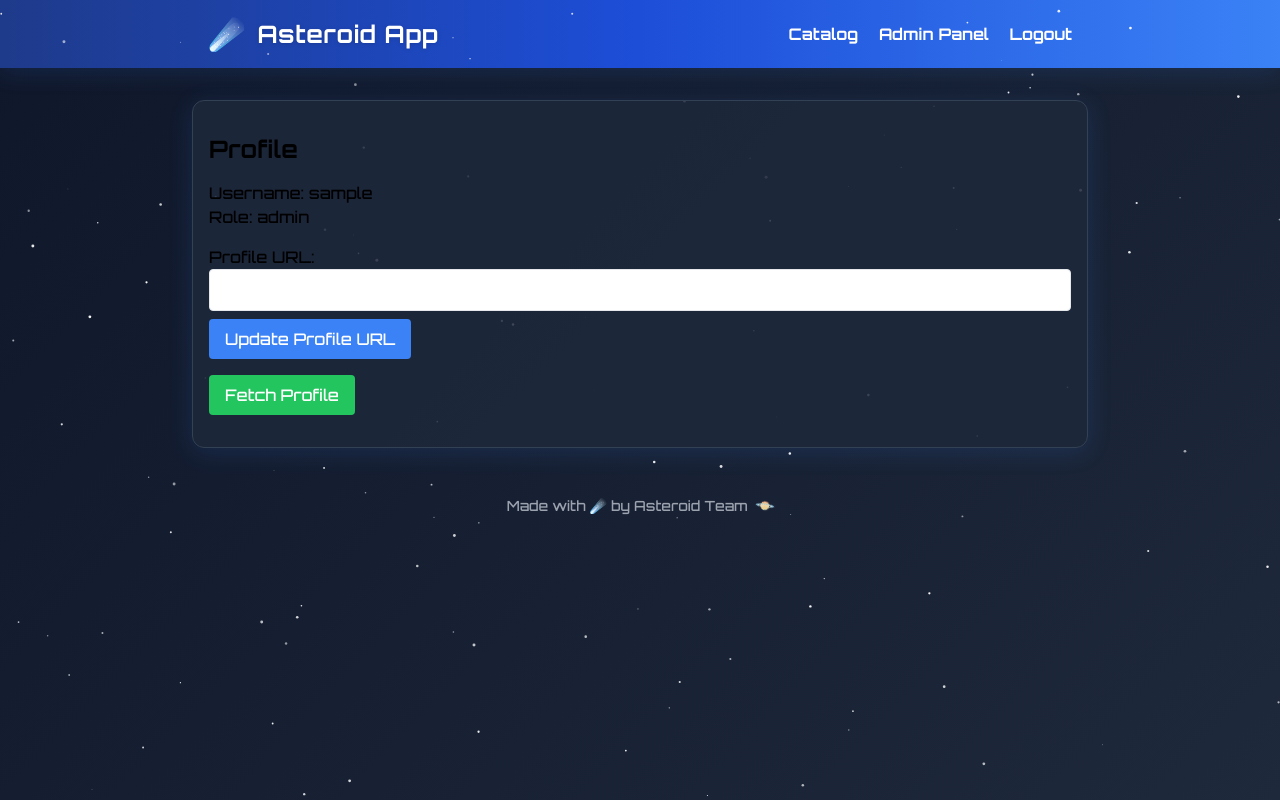
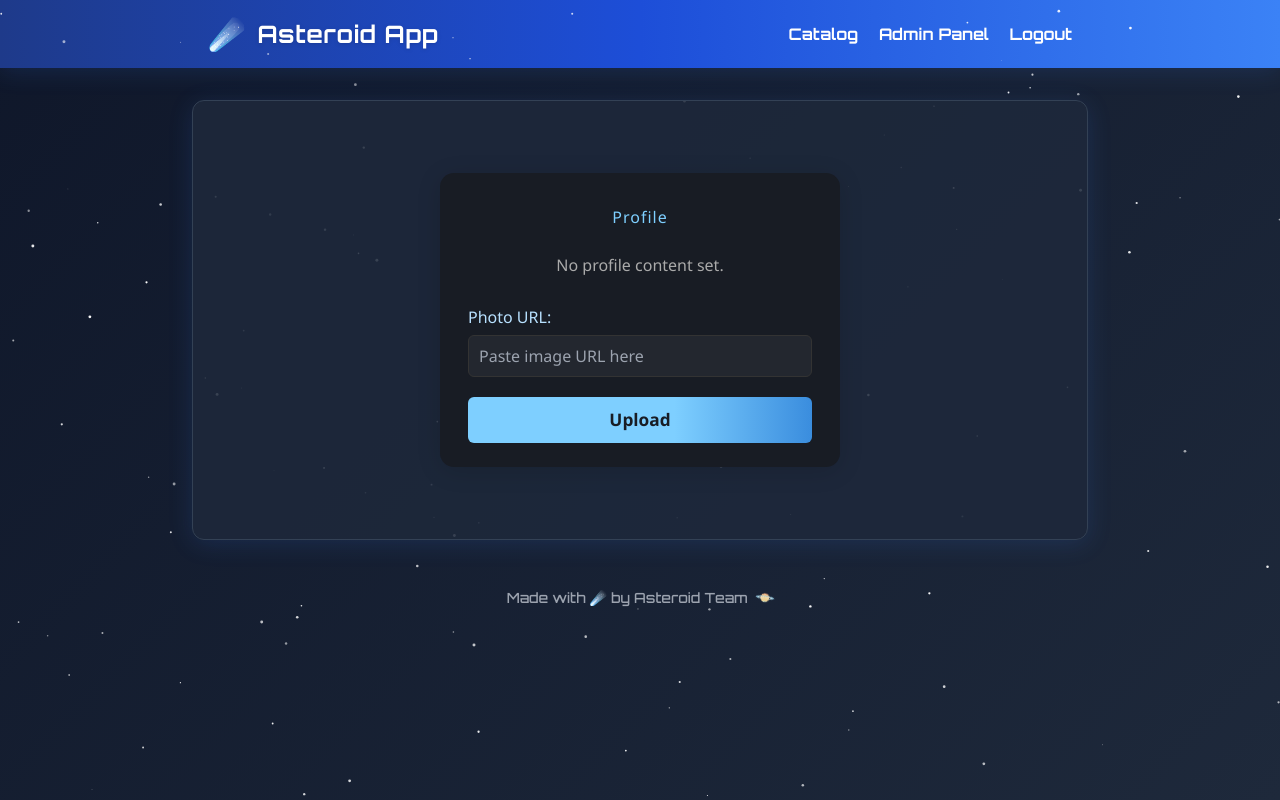
Before and after one commit to ctf-compfest-17/quals-challenges, a Flask app: page /profile in a window 1280 px wide. Run offline with Flask 3, Linux system fonts and the light colour scheme; the visitor is signed in with stand-in values (Sample User, id 1); data comes from the database, SQL or seed files in the repository; some libraries are stand-ins or nearby versions.

Commit message:
Change from fetch_profile to image profile

```diff
--- a/Web-Exploitation/dark-side-of-asteroid/docker-compose.yml
+++ b/Web-Exploitation/dark-side-of-asteroid/docker-compose.yml
@@ -1,6 +1,6 @@
 services:
   dark_side_web:
-    build: .
+    build: ./src
     ports:
       - '8002:5000'
     environment:
--- a/Web-Exploitation/dark-side-of-asteroid/src/app.py
+++ b/Web-Exploitation/dark-side-of-asteroid/src/app.py
@@ -1,11 +1,14 @@
 from flask import *
-import sqlite3, hashlib, requests, os, re
+import sqlite3, hashlib, requests, os
 from init_db import init_db
 from datetime import timedelta
 
+UPLOAD_FOLDER = 'static/uploads'
 app = Flask(__name__)
 app.secret_key = os.urandom(16)
 app.permanent_session_lifetime = timedelta(minutes=5)
+app.config['UPLOAD_FOLDER'] = UPLOAD_FOLDER
+
 
 def get_db_connection():
     conn = sqlite3.connect('asteroids.db', timeout=5)
@@ -94,8 +97,8 @@ def admin():
 def filter_sqli(search_raw: str) -> str:
 
     blacklist = [
-        'union', 'select', 'from', 'where', 'insert', 'delete', 'update', 'drop', 'or',
-        'table', 'database', 'schema', 'group', 'order', 'by', '/*', '*/', ';', '=', '<', '>','||'
+        'union', 'select', 'from', 'where', 'insert', 'delete', 'update', 'drop', 'or',' ',
+        'table', 'database', 'schema', 'group', 'order', 'by', ';', '=', '<', '>','||','\t'
     ]
 
     search_lower = search_raw.lower()
@@ -104,7 +107,7 @@ def filter_sqli(search_raw: str) -> str:
         if word in search_lower:
             abort(403, description="SQL injection attempt detected: Blacklisted word found.")
 
-    if '--' in search_lower and 'access_level' not in search_lower:
+    if 'access_level' not in search_lower:
         abort(403, description="SQL injection attempt detected: Invalid payload structure")
 
     return search_lower
@@ -129,7 +132,7 @@ def internal_admin_search():
             result += f"{row['secret_name']}: {row['secret_value']}\n"
         if not result:
             result = "No secrets found"
-        return f"<pre>{result}</pre>"
+        return result, 200, {'Content-Type': 'text/plain; charset=utf-8'}
     except Exception as e:
         return f"Error: {str(e)}"
     finally:
@@ -141,38 +144,49 @@ def profile():
         return redirect(url_for('login'))
 
     conn = get_db_connection()
+    error_preview = None
+    content_type = ''
+
     if request.method == 'POST':
-        profile_url = request.form['profile_url']
-        conn.execute('UPDATE users SET profile_url=? WHERE username=?',
-                     (profile_url, session['username']))
-        conn.commit()
+        photo_url = request.form['photo_url']
+        try:
+            os.makedirs(os.path.join('static', 'uploads'), exist_ok=True)
 
-    user = conn.execute('SELECT * FROM users WHERE username=?',
-                        (session['username'],)).fetchone()
+            resp = requests.get(photo_url, timeout=5)
+            content_type = resp.headers.get('Content-Type', '')
+            filename = f"{session['username']}_profile_fetched"
+            filepath = os.path.join('static', 'uploads', filename)
+
+            with open(filepath, 'wb') as f:
+                f.write(resp.content)
+
+            conn.execute(
+                'UPDATE users SET profile_picture=?, profile_type=? WHERE username=?',
+                (f'uploads/{filename}', content_type, session['username'])
+            )
+            conn.commit()
+
+            if not content_type.startswith('image/'):
+                try:
+                    error_preview = resp.text[:500]
+                except Exception as e:
+                    error_preview = f"[!] Error reading content: {e}"
+
+        except Exception as e:
+            error_preview = f"[!] Error fetching image: {e}"
+
+    user = conn.execute(
+        'SELECT * FROM users WHERE username=?',
+        (session['username'],)
+    ).fetchone()
     conn.close()
 
-    return render_template('profile.html', user=user)
-
-@app.route('/fetch_profile')
-def fetch_profile():
-    if 'username' not in session:
-        return redirect(url_for('login'))
-
-    conn = get_db_connection()
-    user = conn.execute('SELECT * FROM users WHERE username=?', (session['username'],)).fetchone()
-    conn.close()
-
-    if not user or not user['profile_url']:
-        return "No profile URL set"
-
-    try:
-        resp = requests.get(user['profile_url'], timeout=5)
-        status = resp.status_code
-        content_type = resp.headers.get('Content-Type')
-        content = resp.text
-        return render_template('fetch_result.html',content=content)
-    except Exception as e:
-        return f"Error fetching profile: {str(e)}"
+    return render_template(
+        'profile.html',
+        user=user,
+        content_type=content_type,
+        error_preview=error_preview
+    )
 
 @app.route('/asteroid/<int:asteroid_id>')
 def asteroid_detail(asteroid_id):
@@ -195,4 +209,4 @@ def logout():
 
 if __name__ == '__main__':
     init_db()
-    app.run(debug=False,host='0.0.0.0')
+    app.run(debug=False,host='0.0.0.0',port=5000)
--- a/Web-Exploitation/dark-side-of-asteroid/src/templates/profile.html
+++ b/Web-Exploitation/dark-side-of-asteroid/src/templates/profile.html
@@ -1,30 +1,105 @@
 {% extends "base.html" %}
 {% block content %}
-<div class="container">
-    <h1 class="text-2xl font-bold mb-4">Profile</h1>
-    <p>Username: {{ user['username'] }}</p>
-    <p>Role: {{ user['role'] }}</p>
-
-    <form method="POST">
-        <label class="block mt-4">Profile URL:</label>
-        <input type="text" name="profile_url" value="{{ user['profile_url'] or '' }}"
-               class="border p-2 rounded w-full">
-        <button type="submit" class="mt-2 px-4 py-2 bg-blue-500 text-white rounded">Update Profile URL</button>
-    </form>
-
-    <a href="{{ url_for('fetch_profile') }}"
-       class="inline-block mt-4 px-4 py-2 bg-green-500 text-white rounded">Fetch Profile</a>
-
-    {% if fetched_content %}
-    <div class="mt-4 p-4 bg-gray-100 border rounded">
-        <h2 class="text-lg font-semibold mb-2">Fetched Response:</h2>
-        <p><strong>Status:</strong> {{ status_code }}, <strong>Content-Type:</strong> {{ content_type }}</p>
-        <pre class="overflow-x-auto">{{ fetched_content }}</pre>
-    </div>
+<style>
+    .profile-container {
+        max-width: 400px;
+        margin: 40px auto;
+        background: #181c24;
+        border-radius: 14px;
+        box-shadow: 0 4px 24px #0002;
+        padding: 32px 28px 24px 28px;
+        color: #eaeaea;
+        font-family: 'Segoe UI', Arial, sans-serif;
+    }
+    .profile-container h2 {
+        text-align: center;
+        margin-bottom: 24px;
+        letter-spacing: 1px;
+        color: #7ecfff;
+    }
+    .profile-picture {
+        display: block;
+        margin: 0 auto 18px auto;
+        width: 120px;
+        height: 120px;
+        object-fit: cover;
+        border-radius: 50%;
+        border: 3px solid #7ecfff;
+        background: #222;
+        box-shadow: 0 2px 8px #0003;
+    }
+    .upload-form {
+        margin-top: 28px;
+        display: flex;
+        flex-direction: column;
+        gap: 12px;
+    }
+    .upload-form label {
+        font-size: 1rem;
+        color: #b8e1ff;
+    }
+    .upload-form input[type="text"] {
+        width: 100%;
+        padding: 8px 10px;
+        border-radius: 6px;
+        border: 1px solid #333;
+        background: #23272f;
+        color: #eaeaea;
+        margin-top: 6px;
+        font-size: 1rem;
+        transition: border 0.2s;
+    }
+    .upload-form input[type="text"]:focus {
+        border: 1.5px solid #7ecfff;
+        outline: none;
+    }
+    .upload-form button {
+        margin-top: 8px;
+        padding: 10px 0;
+        border-radius: 6px;
+        border: none;
+        background: linear-gradient(90deg, #7ecfff 60%, #3a8dde 100%);
+        color: #181c24;
+        font-weight: bold;
+        font-size: 1.08rem;
+        cursor: pointer;
+        transition: background 0.2s;
+    }
+    .upload-form button:hover {
+        background: linear-gradient(90deg, #3a8dde 60%, #7ecfff 100%);
+    }
+    pre {
+        font-size: 0.98rem;
+        margin-top: 8px;
+        overflow-x: auto;
+    }
+    .no-profile {
+        text-align: center;
+        color: #aaa;
+        margin: 18px 0;
+    }
+</style>
+<div class="profile-container">
+    <h2>Profile</h2>
+    {% if user.profile_picture %}
+        {% if user.profile_type and user.profile_type.startswith('image/') %}
+            <img src="{{ url_for('static', filename=user['profile_picture']) }}" class="profile-picture">
+        {% else %}
+            <p style="color:#faa; font-weight:bold;">
+                Failed to render as image. Server responded with:
+            </p>
+            <pre style="background:#222; color:#eee; padding:1em; border-radius:8px;">{{ error_preview }}</pre>
+        {% endif %}
+    {% else %}
+        <p class="no-profile">No profile content set.</p>
     {% endif %}
 
-    {% if error %}
-    <p class="mt-4 text-red-500">{{ error }}</p>
-    {% endif %}
+    <form method="post" class="upload-form">
+        <label>
+            Photo URL:<br>
+            <input type="text" name="photo_url" placeholder="Paste image URL here" required>
+        </label>
+        <button type="submit">Upload</button>
+    </form>
 </div>
 {% endblock %}
```
Also changed, not shown: Web-Exploitation/dark-side-of-asteroid/challange.yml (+4 -3 lines), Web-Exploitation/dark-side-of-asteroid/challenge.yml (deleted, +0 -86 lines), Web-Exploitation/dark-side-of-asteroid/src/init_db.py (+7 -6 lines), Web-Exploitation/dark-side-of-asteroid/src/templates/fetch_result.html (deleted, +0 -28 lines), Web-Exploitation/dark-side-of-asteroid/README.md, Web-Exploitation/dark-side-of-asteroid/src/requirements.txt (renamed from Web-Exploitation/dark-side-of-asteroid/requirements.txt), Web-Exploitation/dark-side-of-asteroid/writeup/README.md, 4 other files.
